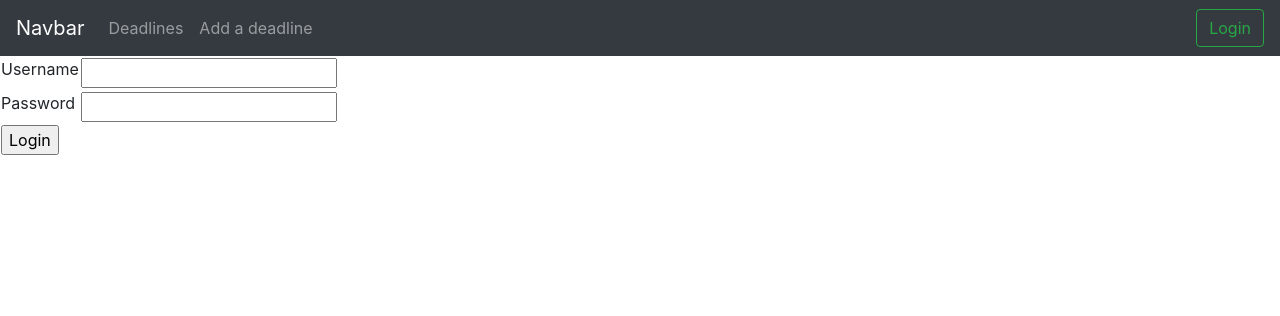
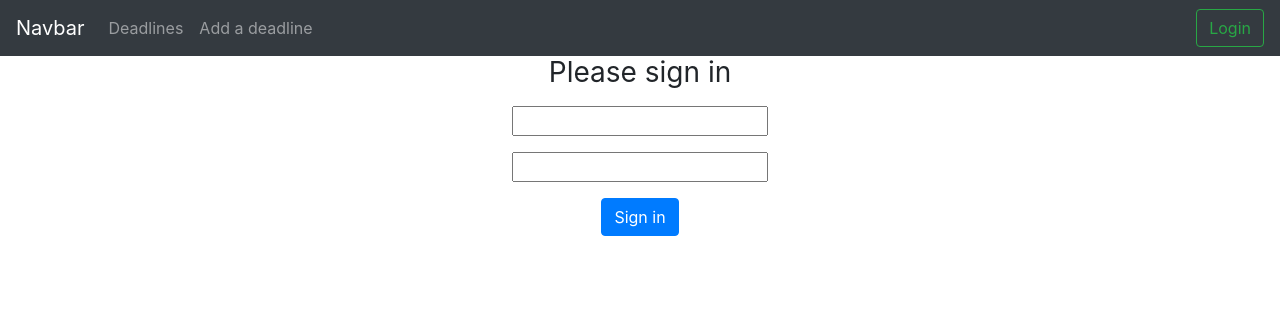
Before and after one commit to Teo44/Deadline-tracker, a Flask app: page /auth/login in a window 1280 px wide. Shown: the top 316 px of the page. Run offline with Flask 2, Linux system fonts and the light colour scheme; some libraries are stand-ins or nearby versions.

Commit message:
Changed login page to use bootstrap

```diff
--- a/application/templates/auth/loginform.html
+++ b/application/templates/auth/loginform.html
@@ -2,6 +2,16 @@
 
 {% block body %}
 {{ error }}
+<body class="text-center">
+<form class="form-signin" method="POST" action="{{ url_for('auth_login') }}">
+      <h1 class="h3 mb-3 font-weight-normal">Please sign in</h1>
+	  <p> {{ form.username }}</p>
+	  <p> {{ form.password }}</p>
+      <button class="btn btn-primary" type="submit">Sign in</button>
+    </form>
+</body>
+
+<!--
 <form method="POST" action="{{ url_for('auth_login') }}">
 	<table>
 		<tr>
@@ -40,4 +50,5 @@
 			</td>
 		</tr>
 	</form>
+-->
 {% endblock %}
```
Also changed, not shown: application/templates/layout.html (line endings or trailing spaces).
